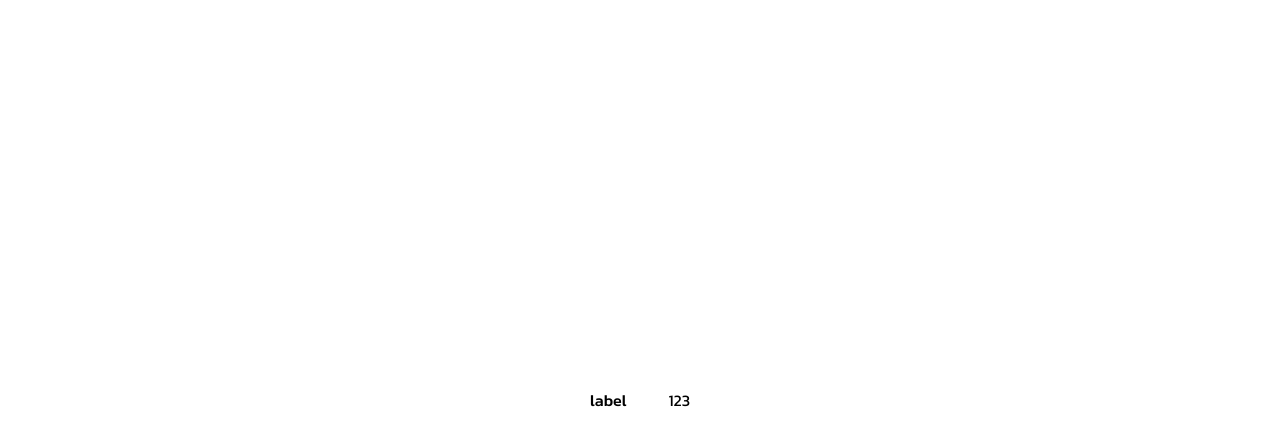
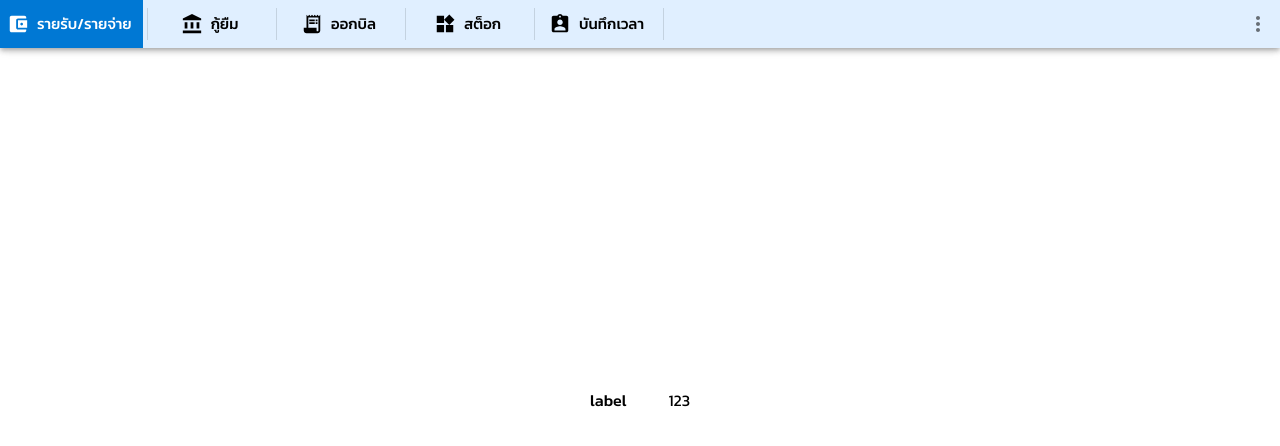
Before and after one commit to NuttaScholar/SmartBiz, a React (Vite) app: page / in a window 1280 px wide. Shown: the top 446 px of the page. Built offline with nearby package versions, Linux system fonts and the light colour scheme.

Commit message:
set AppBar Properties

```diff
--- a/src/component/Organisms/AppBar_c.tsx
+++ b/src/component/Organisms/AppBar_c.tsx
@@ -12,9 +12,22 @@ import AppBar_PC from "./AppBar_PC";
 import ButtonOption from "../Molecules/ButtonOption";
 
 //************************************************
+// Define
+//************************************************
+export enum pageApp_e {
+  access,
+  lone,
+  bill,
+  stock,
+  logger,
+  setPass,
+  logout,
+}
+//************************************************
 // Type
 //************************************************
 type iconLabel_t = { icon?: React.ReactNode; text: string };
+
 //************************************************
 // Variable
 //************************************************
@@ -27,22 +40,39 @@ const pages: iconLabel_t[] = [
 ];
 const settings = ["Set Password", "Logout"];
 
-function AppBar_c() {
-  const [page, setPage] = React.useState<number>(0);
-  const handleOnClick = (index:number) => {
-    setPage(index);
+//*********************************************
+// Interface
+//*********************************************
+interface myProps {
+  page?: pageApp_e;
+  onClick?: (page: pageApp_e) => void;
+}
+
+//************************************************
+// Component
+//************************************************
+const AppBar_c: React.FC<myProps> = (props) => {
+  let index = props.page||0 - pageApp_e.access;
+  const handleAppBar = (index: number) => {
+    props.onClick?.(pageApp_e.access+index);
+  };
+  const handleOption = (index: number) => {
+    props.onClick?.(pageApp_e.setPass+index);
   }
 
   return (
     <AppBar color="secondary" position="fixed">
       <Toolbar variant="dense" disableGutters>
-      <AppBar_Mobile menuList={pages} value={page} onClick={handleOnClick}/>
-      <AppBar_PC menuList={pages} value={page} onClick={handleOnClick}/>
+        <AppBar_Mobile menuList={pages} value={index} onClick={handleAppBar} />
+        <AppBar_PC menuList={pages} value={index} onClick={handleAppBar} />
         <Box sx={{ flexGrow: 0 }}>
-          <ButtonOption menuList={settings} onClick={(index)=>console.log(index)}/>
+          <ButtonOption
+            menuList={settings}
+            onClick={handleOption}
+          />
         </Box>
       </Toolbar>
     </AppBar>
   );
-}
+};
 export default AppBar_c;
--- a/src/component/Organisms/YearSelector_Mobile.tsx
+++ b/src/component/Organisms/YearSelector_Mobile.tsx
@@ -1,8 +1,6 @@
 import * as React from "react";
 import Box_Mobile from "../Atoms/Box_Mobile";
-import { iconLabel_t } from "../../Typedef";
 import { InputBase, styled, SxProps, Theme } from "@mui/material";
-import InputLabel from "@mui/material/InputLabel";
 import MenuItem from "@mui/material/MenuItem";
 import FormControl from "@mui/material/FormControl";
 import Select, { SelectChangeEvent } from "@mui/material/Select";
--- a/src/component/test.tsx
+++ b/src/component/test.tsx
@@ -1,6 +1,7 @@
 import * as React from "react";
 import YearSelector_Mobile from "./Organisms/YearSelector_Mobile";
 import { Box, SxProps, Theme } from "@mui/material";
+import AppBar_c, { pageApp_e } from "./Organisms/AppBar_c";
 
 //************************************************
 // Style
@@ -26,11 +27,15 @@ function ResponsiveAppBar() {
   const handleOnChange = (year: number) => {
     setYear(year);
   };
+  const [page, setPage] = React.useState<pageApp_e>(pageApp_e.access)
 
   return (
-    <Box sx={field}>
-      <YearSelector_Mobile year={year} onChange={handleOnChange}/>
-    </Box>
+    <>
+      <AppBar_c page={page} onClick={(page)=>setPage(page)}/>
+      <Box sx={field}>
+        <YearSelector_Mobile year={year} onChange={handleOnChange} />
+      </Box>
+    </>
   );
 }
 export default ResponsiveAppBar;
```
Also changed, not shown: src/component/Atoms/css/detail.module.css (deleted, +0 -11 lines), src/component/Atoms/css/navitem.module.css (deleted, +0 -14 lines).
